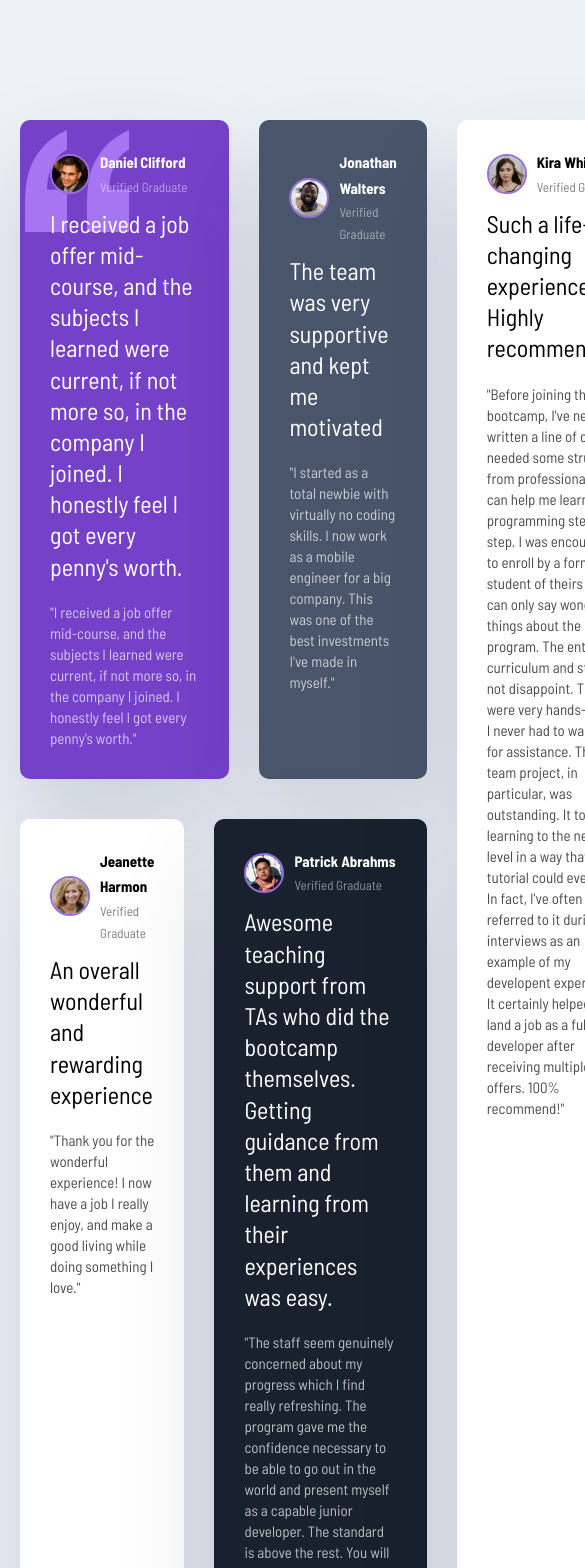
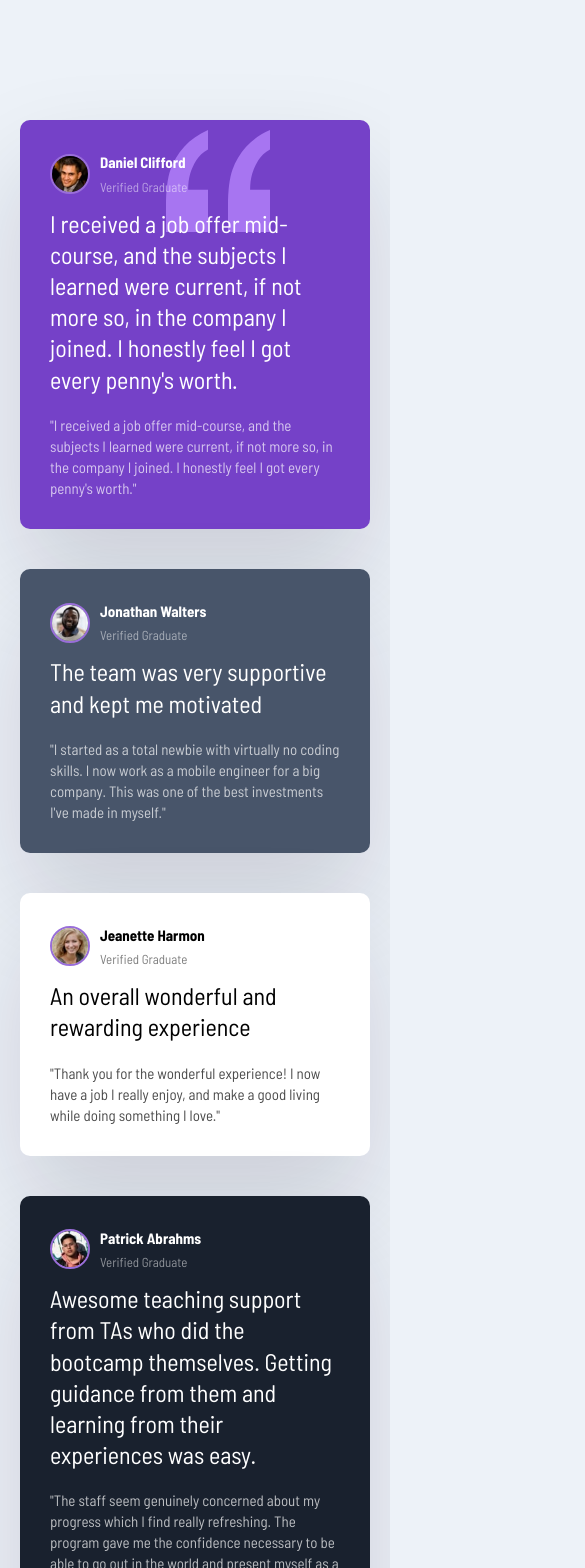
Before and after one commit to danielerhabor/grid-crash, a React (Create React App) app: page / in a window 390 px wide. Shown: the top 1568 px of the page, 585 px wide, since content can reach past the window. Built offline with nearby package versions, Linux system fonts and the light colour scheme.

Commit message:
Added media queries to stack grid items on top of each other on smaller screens.

```diff
--- a/src/Card.module.css
+++ b/src/Card.module.css
@@ -73,3 +73,19 @@
   grid-column: 4;
   grid-row: 1 / 3;
 }
+
+@media (max-width: 768px) {
+  .card:nth-of-type(1) {
+    grid-column: 1;
+  }
+
+  .card:nth-of-type(4) {
+    grid-column: 1;
+    grid-row: 4;
+  }
+
+  .card:nth-of-type(5) {
+    grid-column: 1;
+    grid-row: 5;
+  }
+}
--- a/src/Testimonials.module.css
+++ b/src/Testimonials.module.css
@@ -6,3 +6,10 @@
   grid-template-columns: repeat(4, 1fr);
   gap: 30px;
 }
+
+@media (max-width: 768px) {
+  .testimonials {
+    grid-template-columns: 1fr;
+    width: 100%;
+  }
+}
```
